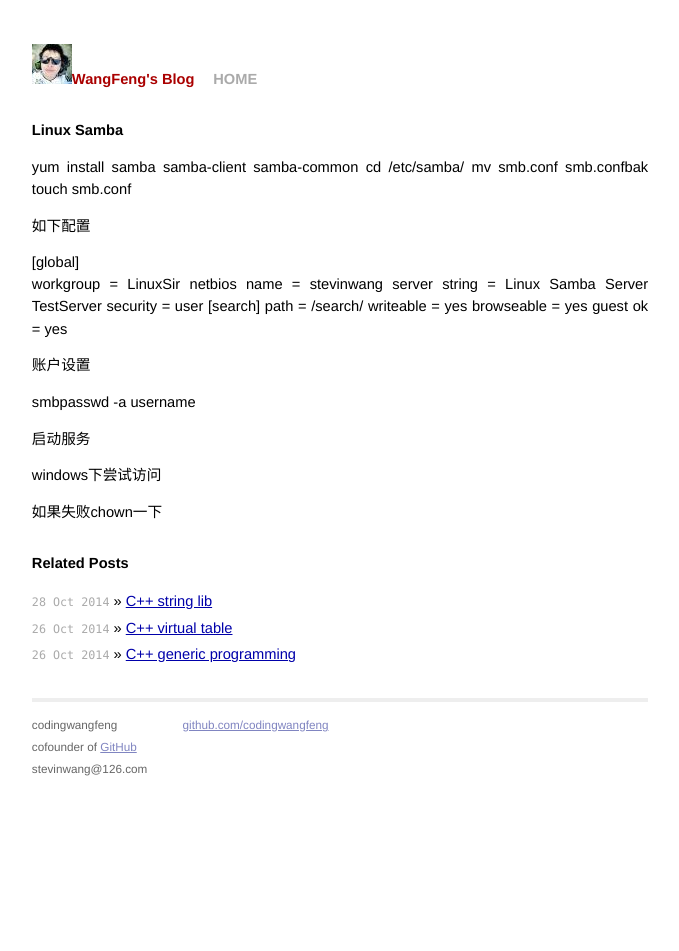
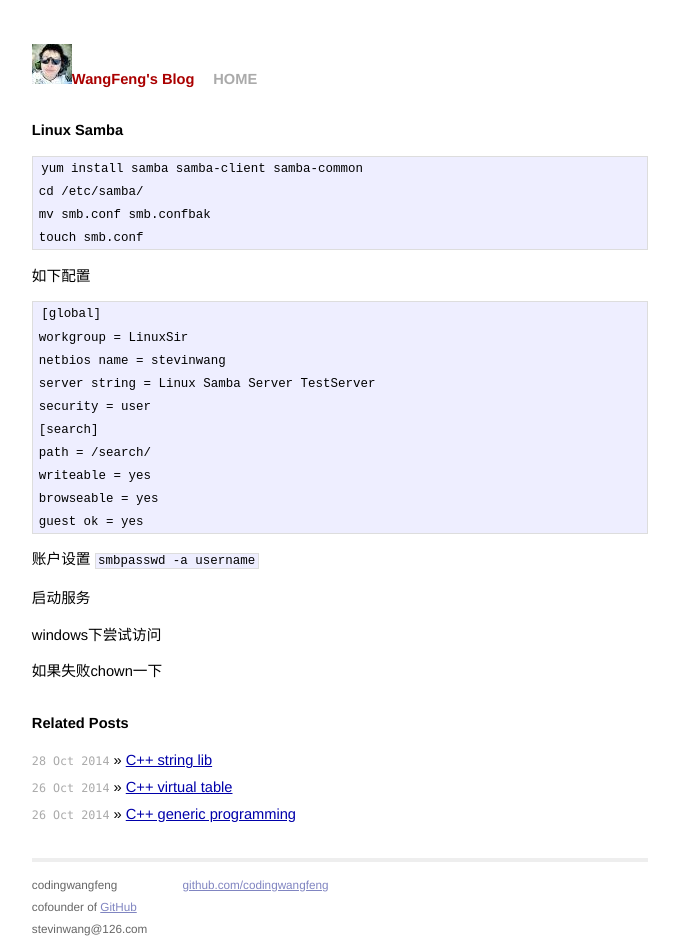
Before and after one commit to codingwangfeng/codingwangfeng.github.com, a Jekyll site: the page built from _posts/2014-10-29-Linux-Samba.md, in a window 1280 px wide. Shown: the whole page, without its empty margins (300-979 px from the left). Built offline with Jekyll 4.4.1, drawn with Linux system fonts in a browser that asks for light colours; Markdown is read by kramdown in place of the engine named in the settings; some of the changed lines change nothing that is shown.

Commit message:
something

````diff
--- a/_posts/2014-10-29-Linux-Samba.md
+++ b/_posts/2014-10-29-Linux-Samba.md
@@ -5,26 +5,29 @@ title: Linux Samba
 
 {{ page.title }}
 ================
-
->yum install samba samba-client samba-common
->cd /etc/samba/
->mv smb.conf smb.confbak
->touch smb.conf
+```
+yum install samba samba-client samba-common
+cd /etc/samba/
+mv smb.conf smb.confbak
+touch smb.conf
+```
 
 如下配置
->[global]
->workgroup = LinuxSir
->netbios name = stevinwang
->server string = Linux Samba Server TestServer
->security = user
->[search]
->path = /search/
->writeable = yes
->browseable = yes
->guest ok = yes
+```
+[global]
+workgroup = LinuxSir
+netbios name = stevinwang
+server string = Linux Samba Server TestServer
+security = user
+[search]
+path = /search/
+writeable = yes
+browseable = yes
+guest ok = yes
+```
 
 账户设置
->smbpasswd -a username
+```smbpasswd -a username```
 
 启动服务
 
````
